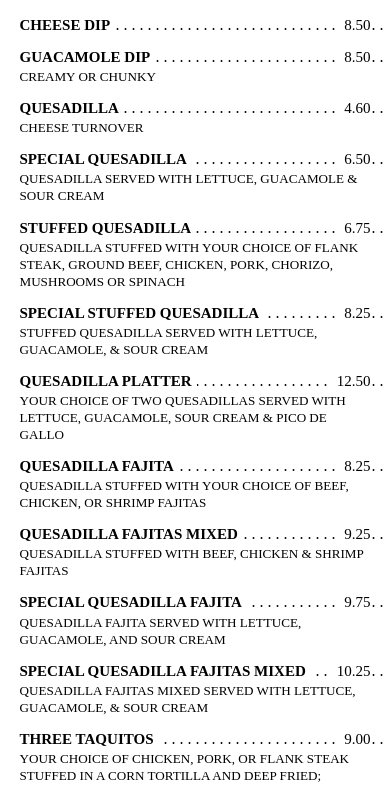
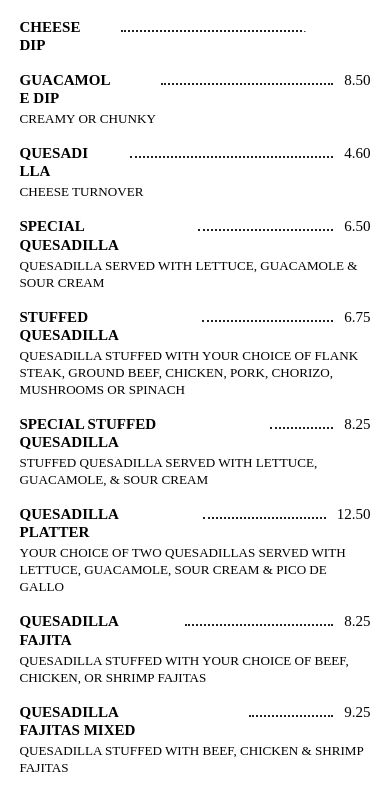
Before and after one commit to magmar01/ElToreroSite, a plain HTML site: page index.html in a window 390 px wide. Shown: the part 449-1237 px from the top of the page. Drawn offline with nearby package versions, Linux system fonts and the light colour scheme; a web font is replaced by a local one.

Commit message:
Fix mobile menu heading and pseudo-element overlap

```diff
--- a/style.css
+++ b/style.css
@@ -1,6 +1,6 @@
 @import url("legacy-style.css");
-@import url("responsive.css?v=20260901-4");
-@import url("desktop-responsive.css?v=20260901-3");
+@import url("responsive.css?v=20260901-5");
+@import url("desktop-responsive.css?v=20260901-4");
 
 html, body { width:100% !important; max-width:100% !important; overflow-x:hidden !important; }
 *, *::before, *::after { box-sizing:border-box !important; }
@@ -14,24 +14,37 @@ html, body { width:100% !important; max-width:100% !important; overflow-x:hidden
   .wrap-wrap { width:100% !important; max-width:100% !important; height:100% !important; position:relative !important; }
   .logo-wrap { position:absolute !important; left:0 !important; right:0 !important; bottom:12px !important; margin:0 !important; max-width:100% !important; text-align:center !important; }
   .logo-wrap div { display:block !important; width:100% !important; margin:0 !important; padding:0 10px !important; font-size:clamp(1.7rem,7vw,2.8rem) !important; line-height:1 !important; letter-spacing:2px !important; text-align:center !important; white-space:normal !important; }
-  .menu-section { display:flex !important; flex-direction:column !important; align-items:stretch !important; width:100% !important; max-width:100% !important; min-width:0 !important; overflow:hidden !important; position:relative !important; }
-  .menu-section h1 { position:relative !important; left:auto !important; right:auto !important; top:auto !important; width:100% !important; margin:0 !important; padding:20px 0 0 !important; text-align:center !important; font-size:clamp(2.8rem,13vw,4.5rem) !important; line-height:1 !important; }
+
+  .menu-section { display:flex !important; flex-direction:column !important; align-items:stretch !important; width:100% !important; max-width:100% !important; min-width:0 !important; overflow:visible !important; position:relative !important; }
+  .menu-section h1 { position:relative !important; display:block !important; left:auto !important; right:auto !important; top:auto !important; width:100% !important; margin:0 !important; padding:20px 0 0 !important; text-align:center !important; font-size:clamp(2.8rem,13vw,4.5rem) !important; line-height:1 !important; }
   .menu-line { position:relative !important; left:auto !important; right:auto !important; width:60vw !important; max-width:300px !important; margin:8px auto 18px !important; }
-  .column-left,.column-middle,.column-right,.column-new { display:block !important; width:100% !important; max-width:100% !important; min-width:0 !important; margin:0 !important; padding:8px 5% 30px !important; flex:none !important; }
-  .column { display:flex !important; flex-direction:column !important; width:100% !important; max-width:720px !important; min-width:0 !important; margin:0 auto !important; padding:0 !important; overflow:visible !important; }
-  .column h2 { display:block !important; width:100% !important; max-width:100% !important; margin:0 0 14px !important; font-size:clamp(1.55rem,5vw,2rem) !important; line-height:1.1 !important; text-align:center !important; overflow-wrap:anywhere !important; }
-  ul.leaders,ul.drinks { display:block !important; width:100% !important; max-width:100% !important; column-count:1 !important; column-width:auto !important; padding:0 !important; margin:0 !important; overflow:visible !important; }
-  ul.leaders li,ul.drinks li { display:block !important; width:100% !important; max-width:100% !important; padding:7px 0 !important; margin:0 !important; break-inside:avoid !important; overflow:visible !important; }
+
+  .column-left,.column-middle,.column-right,.column-new { display:block !important; width:100% !important; max-width:100% !important; min-width:0 !important; margin:0 !important; padding:8px 5% 30px !important; flex:none !important; position:relative !important; left:auto !important; right:auto !important; top:auto !important; overflow:visible !important; }
+  .column { display:flex !important; flex-direction:column !important; width:100% !important; max-width:720px !important; min-width:0 !important; margin:0 auto !important; padding:0 !important; position:relative !important; left:auto !important; right:auto !important; top:auto !important; overflow:visible !important; }
+
+  /* MOBILE HEADER FIX: prevent legacy pseudo-elements from painting over section headings. */
+  .menu-section .column h2::before { content:none !important; display:none !important; }
+  .menu-section .column h2::after { content:"" !important; display:block !important; position:static !important; width:78% !important; height:2px !important; margin:8px auto 0 !important; background:#000 !important; border:0 !important; transform:none !important; }
+
+  .column h2 { display:block !important; width:100% !important; max-width:100% !important; margin:0 0 14px !important; padding:0 0 6px !important; font-size:clamp(1.55rem,5vw,2rem) !important; line-height:1.1 !important; text-align:center !important; overflow:visible !important; position:relative !important; z-index:2 !important; }
+
+  /* Rebuild the mobile leader rows so the legacy dotted pseudo-element cannot overlap text. */
+  ul.leaders,ul.drinks { display:block !important; width:100% !important; max-width:100% !important; min-width:0 !important; column-count:1 !important; column-width:auto !important; padding:0 !important; margin:0 !important; overflow:visible !important; }
+  ul.leaders li,ul.drinks li { display:grid !important; grid-template-columns:minmax(0,auto) minmax(12px,1fr) auto !important; grid-template-rows:auto auto !important; align-items:baseline !important; width:100% !important; max-width:100% !important; min-width:0 !important; height:auto !important; min-height:0 !important; padding:7px 0 10px !important; margin:0 !important; break-inside:avoid !important; overflow:visible !important; position:relative !important; }
+  ul.leaders li::before,ul.drinks li::before { content:"" !important; display:block !important; grid-column:2 !important; grid-row:1 !important; width:auto !important; height:1px !important; margin:0 7px !important; border-bottom:2px dotted #222 !important; background:transparent !important; float:none !important; position:static !important; overflow:hidden !important; }
+  ul.leaders li::after,ul.drinks li::after { content:none !important; display:none !important; }
+  .name,.price { font-size:clamp(.9rem,3.5vw,1.05rem) !important; line-height:1.2 !important; min-width:0 !important; }
+  .name { grid-column:1 !important; grid-row:1 !important; float:none !important; padding:0 4px 0 0 !important; margin:0 !important; background:#fff !important; position:relative !important; z-index:2 !important; overflow-wrap:anywhere !important; }
+  .price { grid-column:3 !important; grid-row:1 !important; float:none !important; padding:0 0 0 4px !important; margin:0 !important; background:#fff !important; position:relative !important; z-index:2 !important; white-space:nowrap !important; }
+  .desc { grid-column:1 / -1 !important; grid-row:2 !important; display:block !important; width:100% !important; max-width:100% !important; margin:3px 0 0 !important; padding:0 !important; font-size:clamp(.78rem,2.8vw,.95rem) !important; line-height:1.3 !important; overflow-wrap:anywhere !important; position:static !important; }
   .row,.row div { max-width:100% !important; min-width:0 !important; }
-  .name,.price { font-size:clamp(.9rem,3.5vw,1.05rem) !important; line-height:1.2 !important; }
-  .desc { display:block !important; width:100% !important; max-width:100% !important; margin-top:2px !important; font-size:clamp(.78rem,2.8vw,.95rem) !important; line-height:1.3 !important; overflow-wrap:anywhere !important; }
   .hours-section,.contact-section { width:100% !important; max-width:100% !important; overflow:hidden !important; }
   .hours-wrap,.hours { width:100% !important; max-width:100% !important; }
   .contact,.location { width:100% !important; max-width:100% !important; min-width:0 !important; }
   .map,.map iframe { width:100% !important; max-width:100% !important; }
 }
 
-@media screen and (max-width: 600px) {
+@media screen and (max-width:600px) {
   .header { height:350px !important; }
   .menu-section h1 { font-size:3rem !important; }
   .column-left,.column-middle,.column-right,.column-new { padding-left:5% !important; padding-right:5% !important; }
@@ -40,7 +53,7 @@ html, body { width:100% !important; max-width:100% !important; overflow-x:hidden
   .desc { font-size:.88rem !important; }
 }
 
-@media screen and (max-width: 420px) {
+@media screen and (max-width:420px) {
   .header { height:330px !important; }
   .logo-wrap div { font-size:1.65rem !important; letter-spacing:1px !important; }
   .menu-section h1 { font-size:2.8rem !important; }
```
